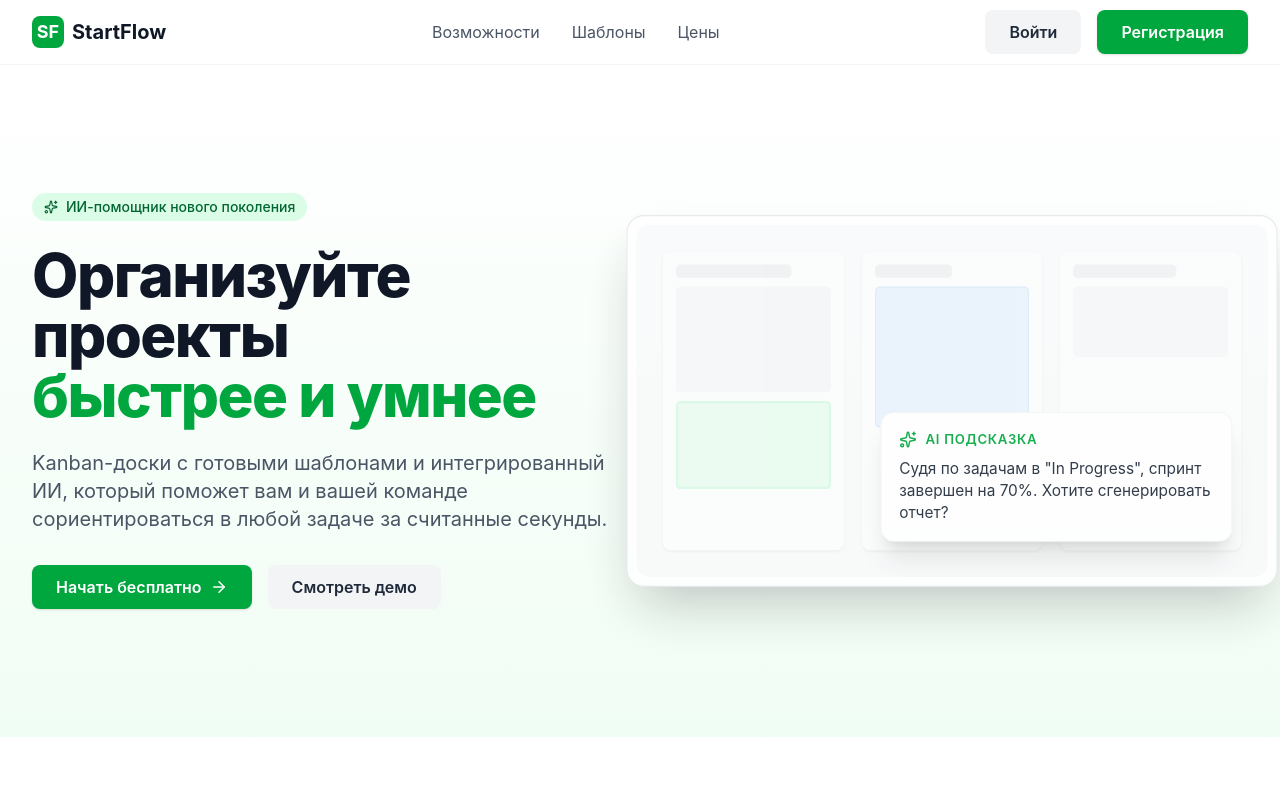
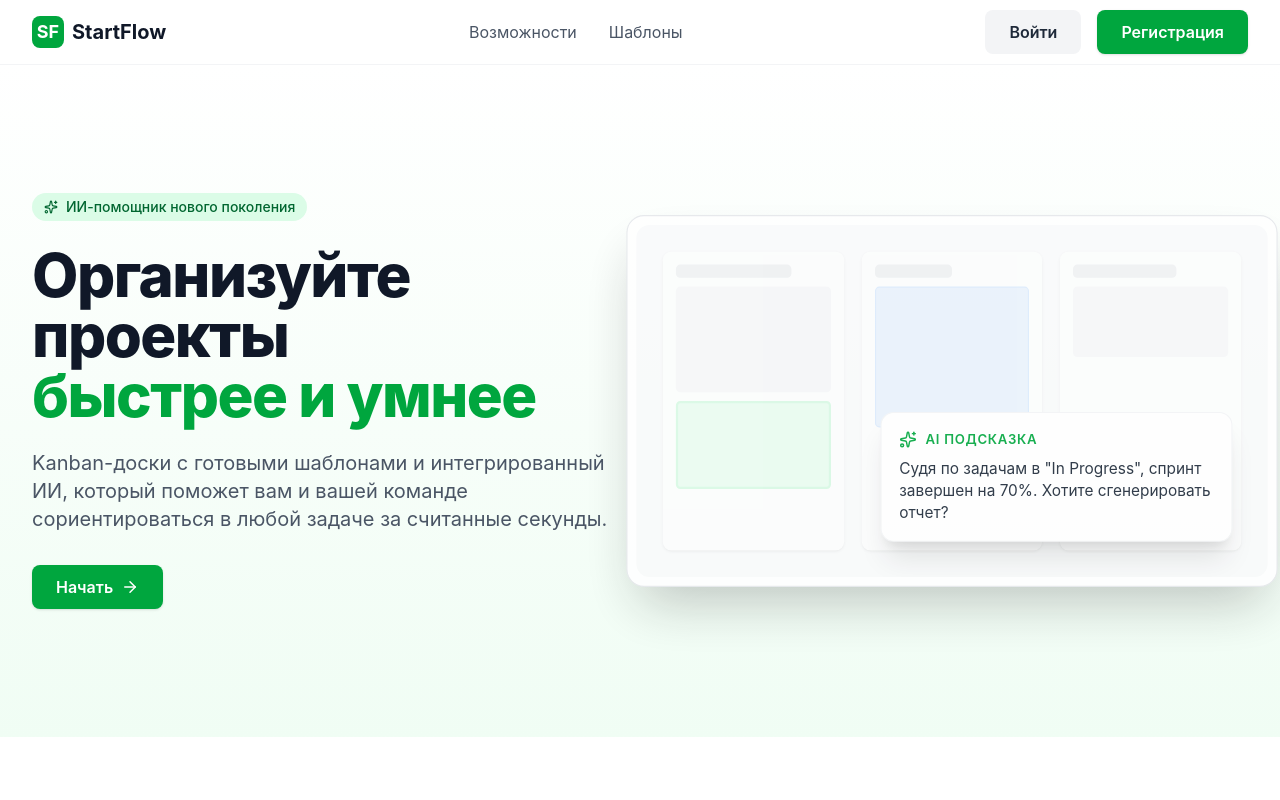
Before and after one commit to 50sohight/StartFlow, a SvelteKit app in the folder frontend/: page / in a window 1280 px wide. Shown: the top 800 px of the page. Built offline with nearby package versions, Linux system fonts and the light colour scheme; no server answers.

Commit message:
refactor: copy changes

```diff
--- a/frontend/src/lib/components/layout/Navbar.svelte
+++ b/frontend/src/lib/components/layout/Navbar.svelte
@@ -43,7 +43,6 @@
       <div class="hidden md:flex items-center space-x-8">
         <a href="/#features" class="text-gray-600 hover:text-gray-900 transition">Возможности</a>
         <a href="/#templates" class="text-gray-600 hover:text-gray-900 transition">Шаблоны</a>
-        <a href="#" class="text-gray-600 hover:text-gray-900 transition">Цены</a>
       </div>
 
       <!-- Правая часть: Кнопки / Профиль -->
--- a/frontend/src/routes/+page.svelte
+++ b/frontend/src/routes/+page.svelte
@@ -4,7 +4,7 @@
   import { authStore } from '$lib/stores/authStore';   // 🆕
 
   let ctaHref = $derived($authStore ? '/project_hub' : '/auth/register');
-  let ctaText = $derived($authStore ? 'Перейти в проекты' : 'Начать бесплатно');
+  let ctaText = $derived($authStore ? 'Перейти в проекты' : 'Начать');
 </script>
 
 <!-- Hero Section -->
@@ -26,7 +26,6 @@
           <Button variant="primary" href={ctaHref}>
             {ctaText} <ArrowRight size="18" class="ml-2" />
           </Button>
-          <Button variant="secondary">Смотреть демо</Button>
         </div>
       </div>
 
```
